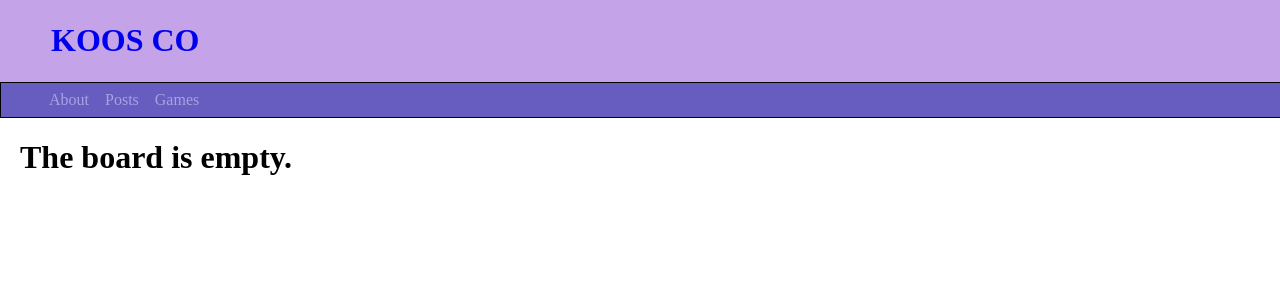
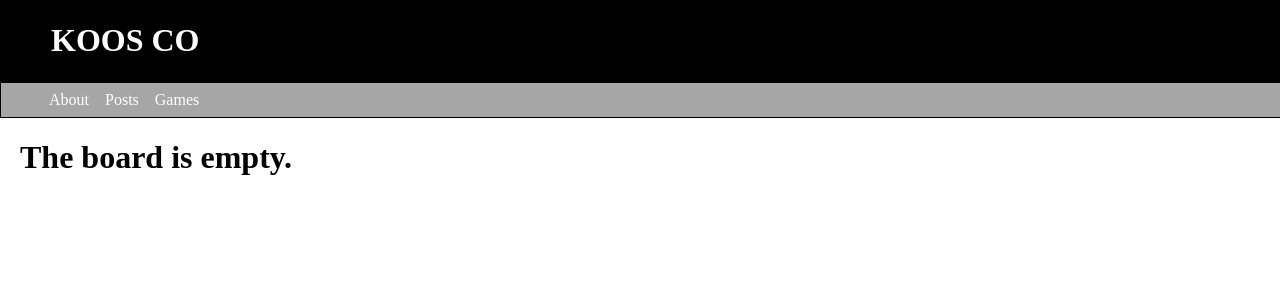
Before and after one commit to kth321/blog_app, a Django app: page /blog/ in a window 1280 px wide; the page is wider, and only the part inside the window is pictured. Shown: the top 300 px of that part. Run offline with Django 3.2, Linux system fonts and the light colour scheme; data that the repository does not hold is empty.

Commit message:
change blog main css

```diff
--- a/Blogsite/blog/static/css/main_style.css
+++ b/Blogsite/blog/static/css/main_style.css
@@ -2,12 +2,16 @@ body{
     margin: 0px;
 }
 #blog-head-div{
-    background-color: #c4a3e8;
+    background-color: black;
     padding: 1px;
 }
 #blog-head{
     text-align: left;
     margin-left: 50px;
+    color: white;
+}
+#blog-head-a{
+    text-decoration: none;
 }
 .nav-container{
     list-style-type:none;
@@ -18,7 +22,7 @@ body{
     top: 0px;
     margin: 0px;
     padding: 0x;
-    background-color: #675cbf;
+    background-color: rgb(0, 0, 0, 0.35);
 }
 .nav-item{
     padding: 8px;
@@ -27,7 +31,7 @@ body{
 .nav-item-a{
     text-decoration: none;
     text-align: center;
-    color: #e6dcff89;
+    color: white;
 }
 
 .main-content{
--- a/Blogsite/templates/base.html
+++ b/Blogsite/templates/base.html
@@ -8,9 +8,7 @@
     </head>
     <body>
         <div id="blog-head-div">
-            <h1 id="blog-head">
-                <a href="/" style="text-decoration: none;">KOOS CO</a>
-            </h1>
+            <a href="/" id="blog-head-a"><h1 id="blog-head">KOOS CO</h1></a>
         </div>
         <div class="sidebar">
             <ul class="nav-container">
```
Also changed, not shown: Blogsite/static/css/main_style.css (+7 -3 lines).
